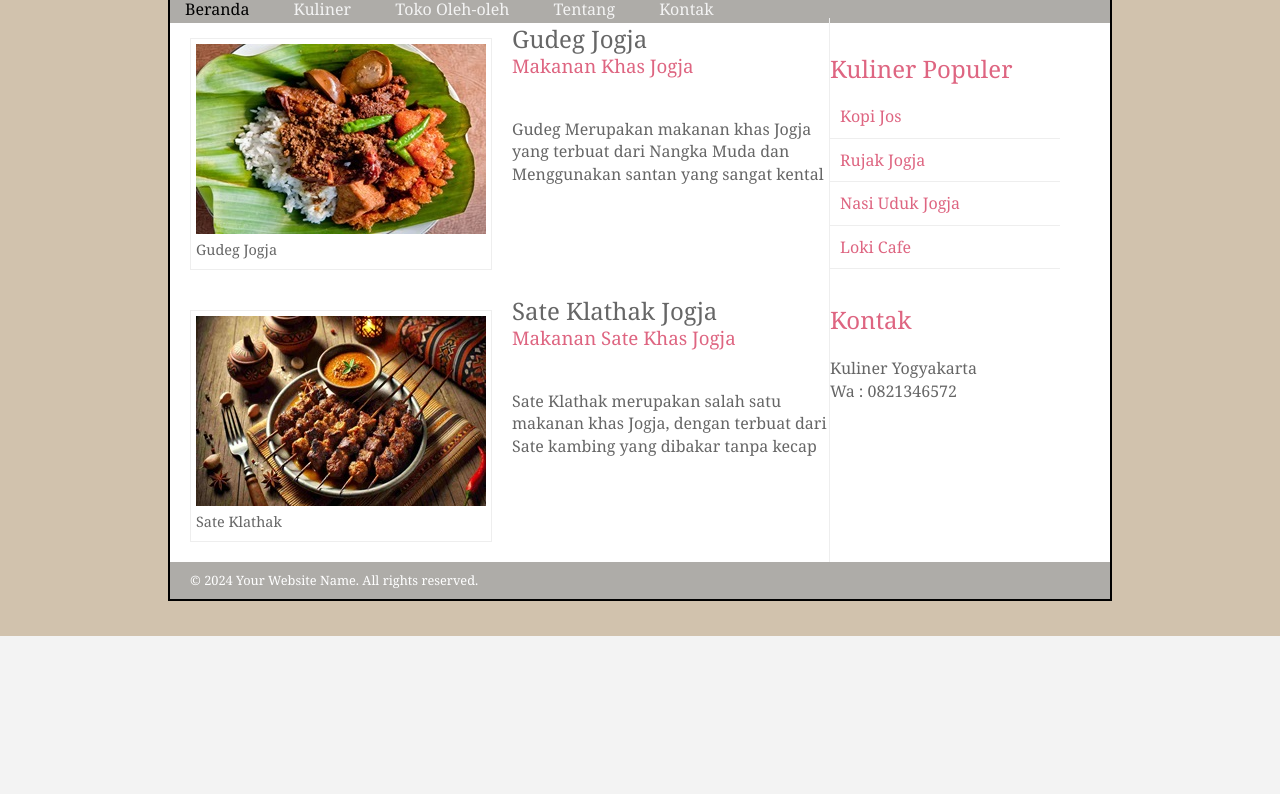
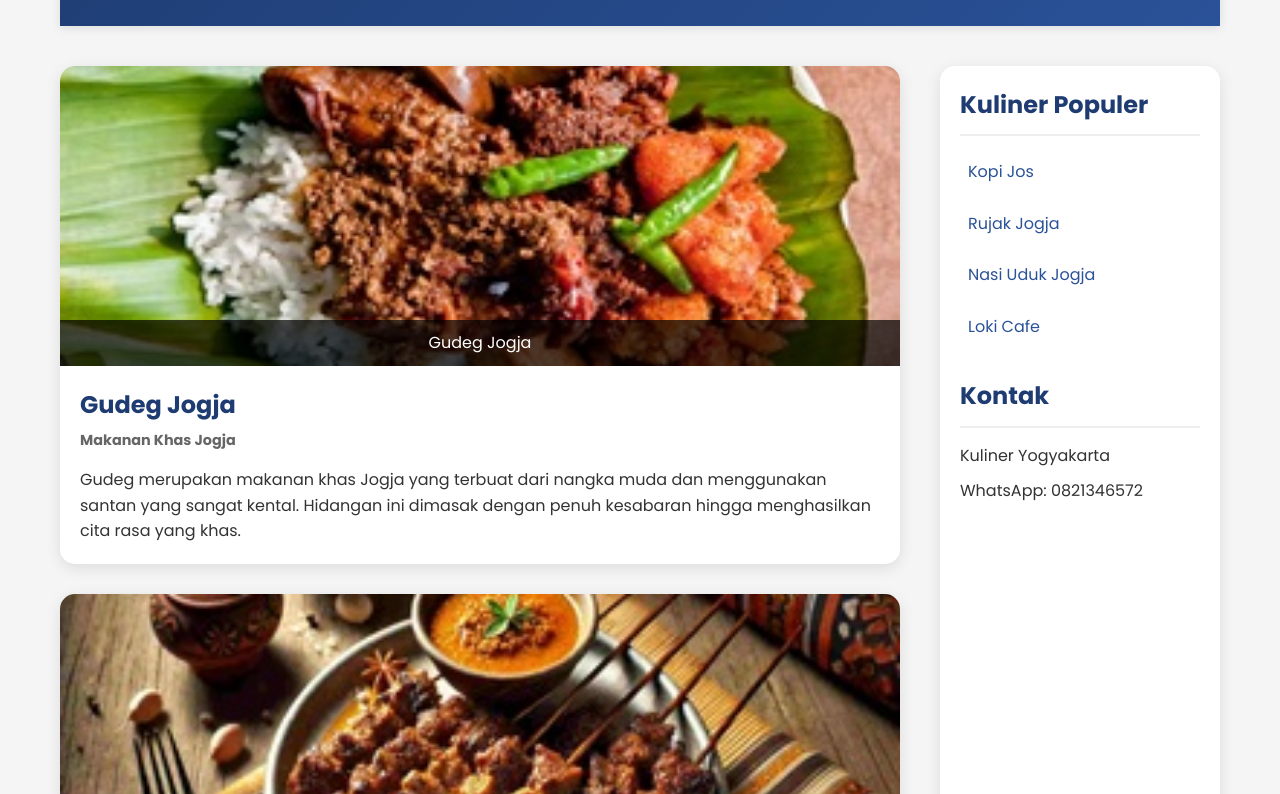
Before and after one commit to maulana-tech/Code-PWC, a plain HTML site: page pwc-12/index.html in a window 1280 px wide. Shown: the part 164-958 px from the top of the page. Before the commit the page ends 800 px from the top, so only its background shows below. Drawn offline with Linux system fonts and the light colour scheme.

Commit message:
menambah folder PWC - UAS

```diff
--- a/pwc-12/index.html
+++ b/pwc-12/index.html
@@ -3,14 +3,16 @@
 <head>
     <meta charset="UTF-8">
     <meta name="viewport" content="width=device-width, initial-scale=1.0">
-    <title>Preview CSS</title>
+    <title>Kuliner Yogyakarta</title>
     <link rel="stylesheet" href="style.css">
+    <link rel="stylesheet" href="https://fonts.googleapis.com/css2?family=Poppins:wght@300;400;500;600;700&display=swap">
 </head>
 <body>
     <div class="wrapper">
-        <header>
-            <img src="img/header1.jpg" alt="">
-            <nav>
+        <header class="header">
+            <div class="header-content">
+                <h1 class="site-title">Kuliner Yogyakarta</h1>
+                <nav class="main-nav">
                     <ul>
                         <li><a href="index.html" class="current">Beranda</a></li>
                         <li><a href="kuliner.html">Kuliner</a></li>
@@ -19,49 +21,59 @@
                         <li><a href="kontak.html">Kontak</a></li>
                     </ul>
                 </nav>
+            </div>
         </header>
 
-        <section class="utama">
-            <article>
-                <figure>
-                    <img src="img/gudeg.jpg" alt="Gudeg Jogja" >
-                    <figcaption>Gudeg Jogja</figcaption>
-                </figure>
-                <hgroup>
+        <main class="main-content">
+            <section class="featured-dishes">
+                <article class="dish-card">
+                    <div class="dish-image">
+                        <img src="img/gudeg.jpg" alt="Gudeg Jogja">
+                        <div class="dish-caption">Gudeg Jogja</div>
+                    </div>
+                    <div class="dish-content">
                         <h2>Gudeg Jogja</h2>
                         <h3>Makanan Khas Jogja</h3>
-                </hgroup>
-                <p>Gudeg Merupakan makanan khas Jogja yang terbuat dari Nangka
-                    Muda dan Menggunakan santan yang sangat kental</p>
+                        <p>Gudeg merupakan makanan khas Jogja yang terbuat dari nangka muda dan menggunakan santan yang sangat kental. Hidangan ini dimasak dengan penuh kesabaran hingga menghasilkan cita rasa yang khas.</p>
+                    </div>
                 </article>
-            <article>
-                <figure>
-                    <img src="img/Sate Klathak.jpg" alt="">
-                    <figcaption>Sate Klathak</figcaption>
-                </figure>
-                <hgroup>
+
+                <article class="dish-card">
+                    <div class="dish-image">
+                        <img src="img/Sate Klathak.jpg" alt="Sate Klathak">
+                        <div class="dish-caption">Sate Klathak</div>
+                    </div>
+                    <div class="dish-content">
                         <h2>Sate Klathak Jogja</h2>
                         <h3>Makanan Sate Khas Jogja</h3>
-                </hgroup>
-                <p>Sate Klathak merupakan salah satu makanan khas Jogja, dengan terbuat dari
-                    Sate kambing yang dibakar tanpa kecap</p>
+                        <p>Sate Klathak merupakan salah satu makanan khas Jogja, dengan olahan daging kambing pilihan yang dibakar tanpa kecap. Rasanya yang autentik menjadikannya favorit wisatawan.</p>
+                    </div>
                 </article>
             </section>
-        <aside>
+
+            <aside class="sidebar">
                 <section class="popular-recipes">
                     <h2>Kuliner Populer</h2>
+                    <div class="popular-links">
                         <a href="https://id.wikipedia.org/wiki/Kopi_Jos">Kopi Jos</a>
-                <a href="https://www.kompas.com/food/read/2023/06/14/160700575/4-rujak-es-krim-di-yogyakarta-kuliner-unik-jangan-sampai-lewat-">Rujak Jogja</a>
-                <a href="https://jogja.idntimes.com/food/dining-guide/anggry-natasya/tempat-makan-nasi-uduk-di-jogja-c1c2">Nasi Uduk Jogja</a>
-                <a href="https://www.tripadvisor.co.id/Restaurant_Review-g14782503-d10538890-Reviews-Loko_Cafe-Yogyakarta_Yogyakarta_Region_Java.html">Loki Cafe</a>
+                        <a href="#">Rujak Jogja</a>
+                        <a href="#">Nasi Uduk Jogja</a>
+                        <a href="#">Loki Cafe</a>
+                    </div>
                 </section>
+
                 <section class="contact-details">
                     <h2>Kontak</h2>
-                <p>Kuliner Yogyakarta<br />
-                    Wa : 0821346572</p>
+                    <div class="contact-info">
+                        <p>Kuliner Yogyakarta</p>
+                        <p>WhatsApp: 0821346572</p>
+                    </div>
+                </section>
             </aside>
-        <footer>
-            <p>&copy; 2024 Your Website Name. All rights reserved.</p>
+        </main>
+
+        <footer class="footer">
+            <p>&copy; 2024 Kuliner Yogyakarta. All rights reserved.</p>
         </footer>
     </div>
 </body>
--- a/pwc-12/style.css
+++ b/pwc-12/style.css
@@ -1,136 +1,189 @@
-header, section, footer , aside, nav, article, figure, figcaption {
-    display: block;
-}
-    body {
-        color: #666666;
-        background-color: #f3f3f3;
-        background-image: url(img/latar.jpg);
-        background-position: center;
-        font-family: Georgia, 'Times New Roman', Times, serif;
-        line-height: 1.4em;
-        margin: 0px;
+/* Reset and base styles */
+* {
+    margin: 0;
+    padding: 0;
+    box-sizing: border-box;
 }
 
+body {
+    font-family: 'Poppins', sans-serif;
+    line-height: 1.6;
+    background-color: #f5f5f5;
+    color: #333;
+}
 
 .wrapper {
-        width: 940px;
-        margin: 20px auto;
-        border: 2px solid #000000;
-        background-color: #ffffff;
-    }
-    header {
-        height: 160px;
-        background-image: url(images/header1.png);
+    max-width: 1200px;
+    margin: 0 auto;
+    padding: 0 20px;
 }
 
-
-    nav, footer {
-        clear: both;
-        color: #ffffff;
-        background-color: #aeaca8;
-        height: 30px;
+/* Header styles */
+.header {
+    background: linear-gradient(135deg, #1e3c72 0%, #2a5298 100%);
+    padding: 20px 0;
+    box-shadow: 0 2px 10px rgba(0, 0, 0, 0.1);
 }
 
-
-    nav ul {
-        margin: 0px;
-        padding: 5px 0px 5px 15px;
+.header-content {
+    padding: 20px;
 }
 
-
-    nav li {
-        display: inline;
-        margin-right: 40px;
+.site-title {
+    color: white;
+    font-size: 2.5em;
+    margin-bottom: 20px;
+    text-align: center;
+    text-shadow: 2px 2px 4px rgba(0, 0, 0, 0.2);
 }
 
-
-    nav li a {
-        color: #f3f3f3;
-    }
-    nav li a:hover,
-    nav li a.current {
-        color: #000000;
+/* Navigation styles */
+.main-nav ul {
+    list-style: none;
+    display: flex;
+    justify-content: center;
+    gap: 30px;
 }
 
-
-    section.utama {
-        float: left;
-        width: 659px;
-        border-right: 1px solid #eeeeee;
-    }
-    article {
-        clear: both;
-        overflow: auto;
-        width: 100%;
+.main-nav a {
+    color: white;
+    text-decoration: none;
+    font-weight: 500;
+    padding: 8px 16px;
+    border-radius: 20px;
+    transition: all 0.3s ease;
 }
 
-
-    hgroup {
-        margin-bottom: 40px;
+.main-nav a:hover,
+.main-nav a.current {
+    background-color: rgba(255, 255, 255, 0.2);
 }
 
-
-    figure {
-        float: left;
-        width: 290px;
-        height: 220px;
-        padding: 5px;
-        margin: 20px;
-        border: 1px solid #eeeeee;
+/* Main content styles */
+.main-content {
+    display: grid;
+    grid-template-columns: 3fr 1fr;
+    gap: 40px;
+    padding: 40px 0;
 }
 
-
-    figcaption {
-        font-size: 90%;
-        text-align: left;
+/* Featured dishes styles */
+.dish-card {
+    background: white;
+    border-radius: 15px;
+    overflow: hidden;
+    margin-bottom: 30px;
+    box-shadow: 0 4px 15px rgba(0, 0, 0, 0.1);
+    transition: transform 0.3s ease;
 }
 
-    aside {
-        width: 230px;
-        float: left;
-        padding: 0px 0px 20px;
+.dish-card:hover {
+    transform: translateY(-5px);
 }
 
-    aside section a {
-        display: block;
-        padding: 10px;
-        border-bottom: 1px solid #eeeeee;
+.dish-image {
+    position: relative;
+    height: 300px;
+    overflow: hidden;
 }
 
-    aside section a:hover {
-        color: #985d6a;
-        background-color: #efefef;
+.dish-image img {
+    width: 100%;
+    height: 100%;
+    object-fit: cover;
 }
 
-    a {
-        color: #de6581;
-        text-decoration: none;
+.dish-caption {
+    position: absolute;
+    bottom: 0;
+    left: 0;
+    right: 0;
+    background: rgba(0, 0, 0, 0.7);
+    color: white;
+    padding: 10px;
+    text-align: center;
 }
 
-    h1, h2, h3 {
-        font-weight: normal;
+.dish-content {
+    padding: 20px;
 }
 
-    h2 {
-        margin: 10px 0px 5px 0px;
-        padding: 0px;
+.dish-content h2 {
+    color: #1e3c72;
+    margin-bottom: 5px;
 }
 
-    h3 {
-        margin: 0px 0px 10px 0px;
-        color: #de6581;
+.dish-content h3 {
+    color: #666;
+    font-size: 0.9em;
+    margin-bottom: 15px;
 }
 
-    aside h2 {
-        padding: 30px 0px 10px 0px;
-        color: #de6581;
+/* Sidebar styles */
+.sidebar {
+    background: white;
+    padding: 20px;
+    border-radius: 15px;
+    box-shadow: 0 4px 15px rgba(0, 0, 0, 0.1);
 }
 
-    footer {
-        font-size: 80%;
-        padding: 7px 0px 0px 20px;
+.popular-recipes,
+.contact-details {
+    margin-bottom: 30px;
 }
 
-    footer p {
-        margin: 0px;
+.popular-recipes h2,
+.contact-details h2 {
+    color: #1e3c72;
+    margin-bottom: 15px;
+    padding-bottom: 10px;
+    border-bottom: 2px solid #eee;
 }
+
+.popular-links {
+    display: flex;
+    flex-direction: column;
+    gap: 10px;
+}
+
+.popular-links a {
+    color: #2a5298;
+    text-decoration: none;
+    padding: 8px;
+    border-radius: 5px;
+    transition: background-color 0.3s ease;
+}
+
+.popular-links a:hover {
+    background-color: #f0f4f8;
+}
+
+.contact-info p {
+    margin-bottom: 10px;
+}
+
+/* Footer styles */
+.footer {
+    text-align: center;
+    padding: 20px;
+    background: #1e3c72;
+    color: white;
+    margin-top: 40px;
+}
+
+/* Responsive design */
+@media (max-width: 768px) {
+    .main-content {
+        grid-template-columns: 1fr;
+    }
+
+    .main-nav ul {
+        flex-direction: column;
+        align-items: center;
+        gap: 15px;
+    }
+
+    .dish-image {
+        height: 200px;
+    }
+}
--- /dev/null
+++ b/pwc-uas/styles.css
@@ -0,0 +1,115 @@
+body {
+    font-family: Arial, sans-serif;
+    margin: 0;
+    padding: 0;
+    line-height: 1.6;
+}
+
+header {
+    background-color: #4CAF50;
+    color: white;
+    padding: 20px;
+    text-align: center;
+}
+
+nav ul {
+    list-style-type: none;
+    padding: 0;
+}
+
+nav ul li {
+    display: inline;
+    margin: 0 15px;
+}
+
+nav ul li a {
+    color: white;
+    text-decoration: none;
+}
+
+main {
+    padding: 20px;
+}
+
+section {
+    margin-bottom: 40px;
+}
+
+h2 {
+    border-bottom: 2px solid #4CAF50;
+    padding-bottom: 10px;
+}
+
+table {
+    width: 100%;
+    border-collapse: collapse;
+    margin-top: 20px;
+}
+
+table, th, td {
+    border: 1px solid #ddd;
+}
+
+th, td {
+    padding: 10px;
+    text-align: left;
+}
+
+th {
+    background-color: #f2f2f2;
+}
+
+footer {
+    background-color: #4CAF50;
+    color: white;
+    text-align: center;
+    padding: 10px 0;
+    position: relative;
+    bottom: 0;
+    width: 100%;
+}
+
+form {
+    display: flex;
+    flex-direction: column;
+    max-width: 600px; /* Membatasi lebar form */
+    margin: 0 auto; /* Memusatkan form */
+    padding: 20px;
+    border: 1px solid #ccc;
+    border-radius: 8px;
+    background-color: #f9f9f9; /* Warna latar belakang form */
+    box-shadow: 0 2px 10px rgba(0, 0, 0, 0.1); /* Bayangan untuk efek kedalaman */
+}
+
+label {
+    margin-top: 10px;
+    font-weight: bold; /* Menebalkan label */
+}
+
+input, textarea {
+    padding: 10px;
+    margin-top: 5px;
+    border: 1px solid #ccc;
+    border-radius: 4px;
+    transition: border-color 0.3s;
+}
+
+input:focus, textarea:focus {
+    border-color: #4CAF50;
+    outline: none;
+}
+
+button {
+    margin-top: 10px;
+    padding: 10px;
+    background-color: #4CAF50;
+    color: white;
+    border: none;
+    border-radius: 4px;
+    cursor: pointer;
+    transition: background-color 0.3s;
+}
+
+button:hover {
+    background-color: #45a049;
+}
```
Also changed, not shown: pwc-uas/index.html (added, +78 -0 lines), pwc-uas/script.js (added, +12 -0 lines), pwc-12/kontak.html (deleted), pwc-12/kuliner.html (deleted), pwc-12/tentang.html (deleted), pwc-12/tokoOleh.html (deleted). Lines whose indentation alone changed are shown as unchanged.
